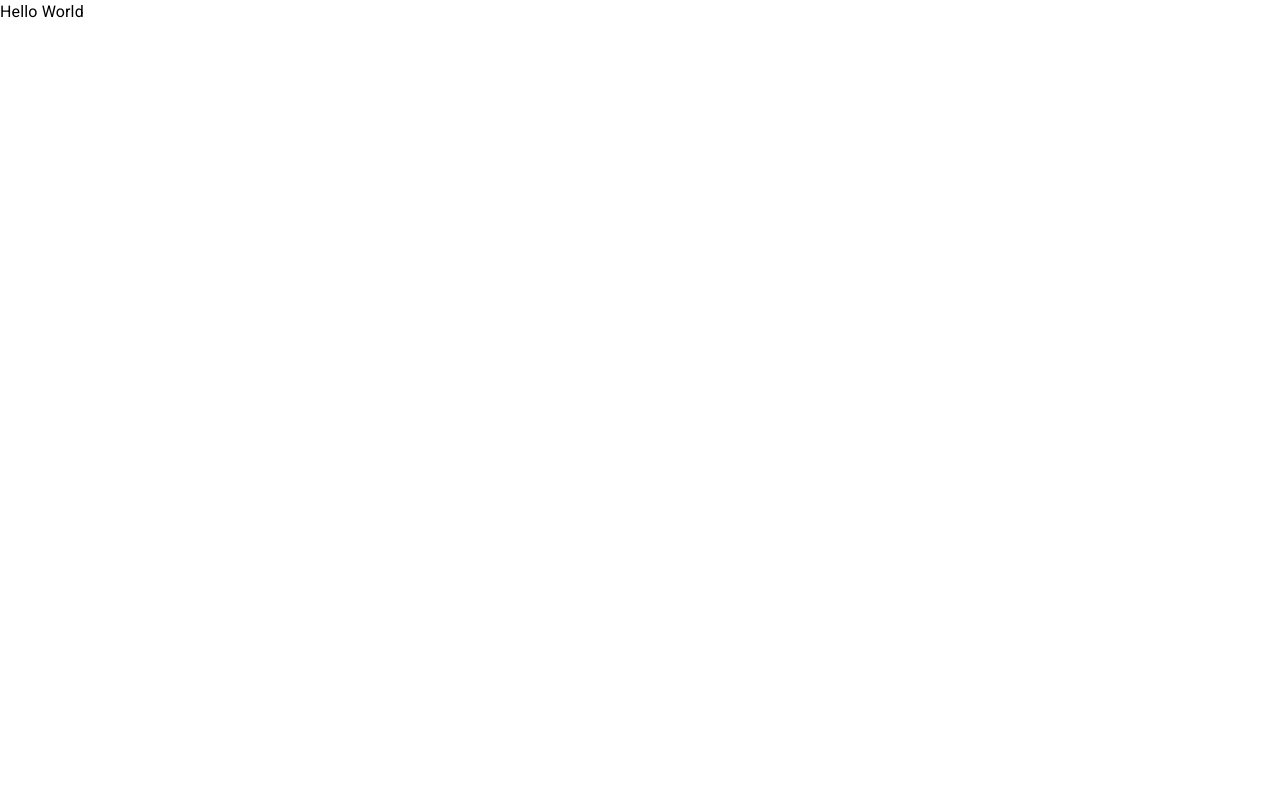
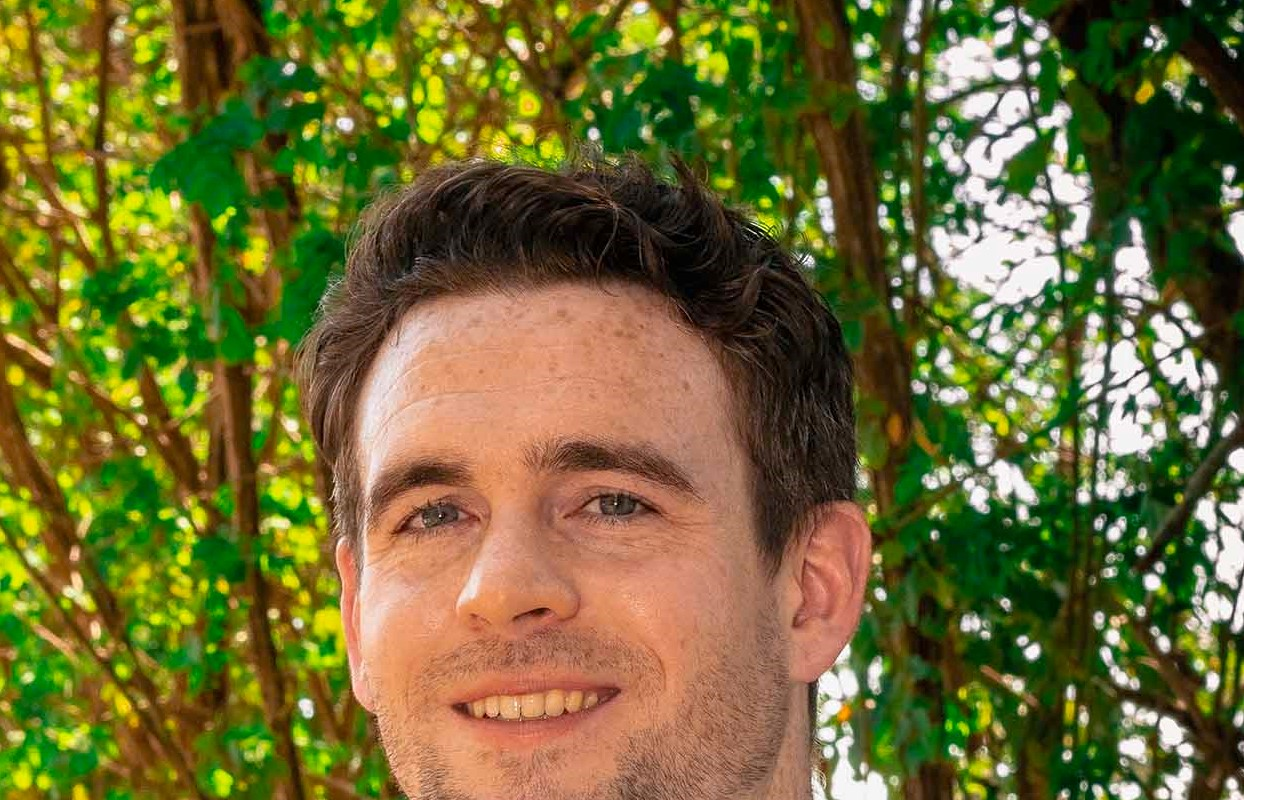
Before and after one commit to ironlionm4n/ironlionm4n.github.io, a React (Create React App) app: page / in a window 1280 px wide. Shown: the top 800 px of the page. Built offline with nearby package versions, Linux system fonts and the light colour scheme.

Commit message:
headshot

```diff
--- a/src/App.js
+++ b/src/App.js
@@ -1,15 +1,16 @@
-import logo from './logo.svg';
-import './App.css';
-import { Box, Typography } from '@mui/material';
+import logo from './logo.svg'
+import './App.css'
+import { Box, Typography } from '@mui/material'
+import headshot from './images/headshot.png'
 
-function App() {
+function App () {
   return (
- <Box>
-  <Typography>
-    Hello World
-  </Typography>
- </Box>
-  );
+    <Box>
+      <img src={headshot} alt='Faceshot' />
+
+      <Typography>Hello World</Typography>
+    </Box>
+  )
 }
 
-export default App;
+export default App
```
Also changed, not shown: src/images/headshot.png (added).
